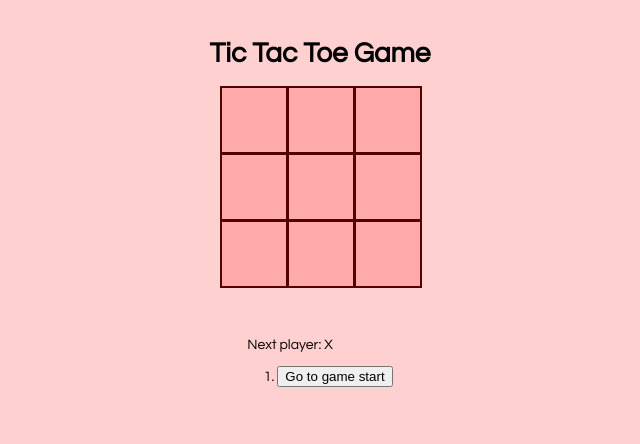
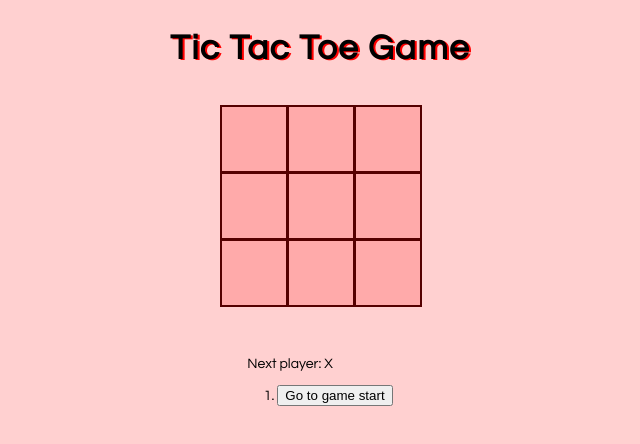
Before and after one commit to yitzhak-bloy/Tic-Tac-Toe, a React app: page / in a window 1280 px wide. Shown: the whole page, without its empty margins (320-960 px from the left). Built offline with nearby package versions, Linux system fonts and the light colour scheme.

Commit message:
Add formatting

```diff
--- a/src/index.css
+++ b/src/index.css
@@ -2,6 +2,14 @@ body {
     font: 14px "Century Gothic", Futura, sans-serif;
     margin: 20px;
     background: rgb(255, 208, 208);
+  }
+
+  h1 {
+    text-shadow: 2px 1px red;
+    letter-spacing: 1.5px;
+    font-size: 35px;
+    margin-top: 10px;
+    margin-bottom: 40px;
   }
 
   ol, ul {
```
